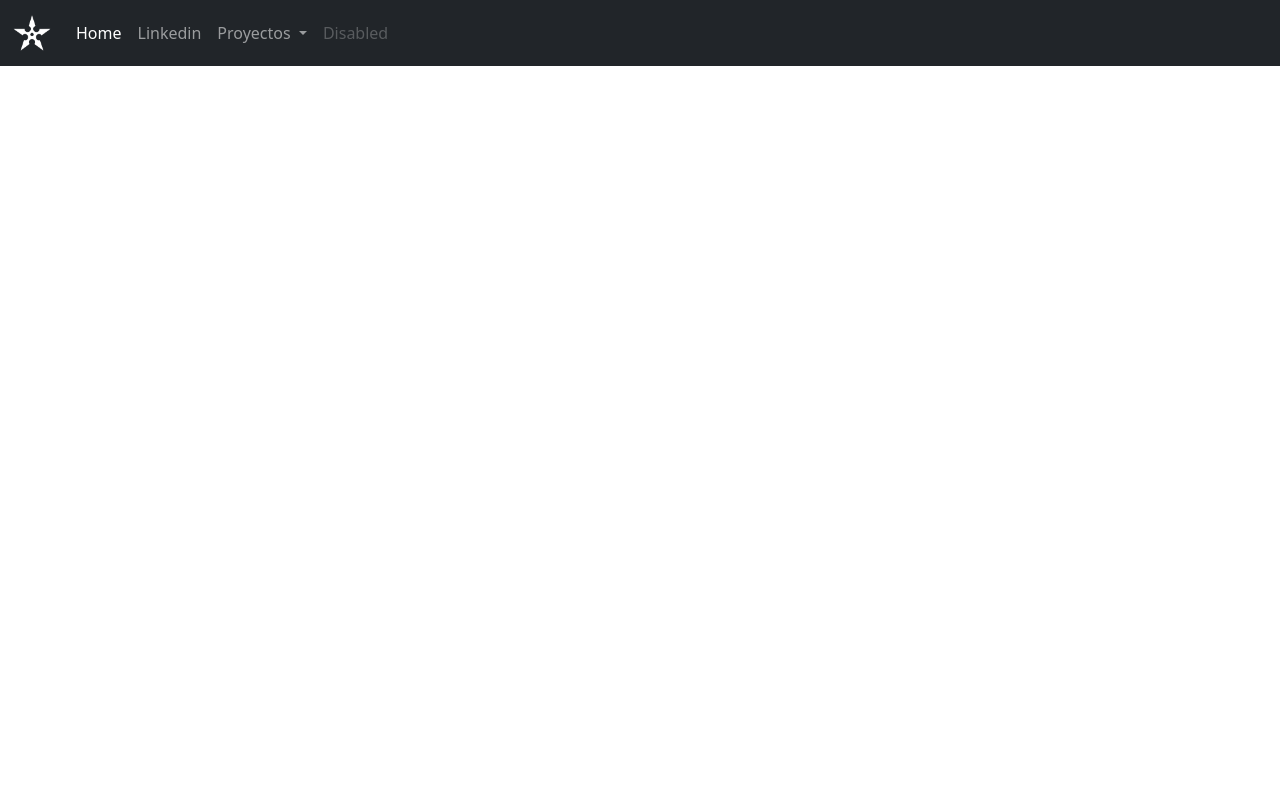
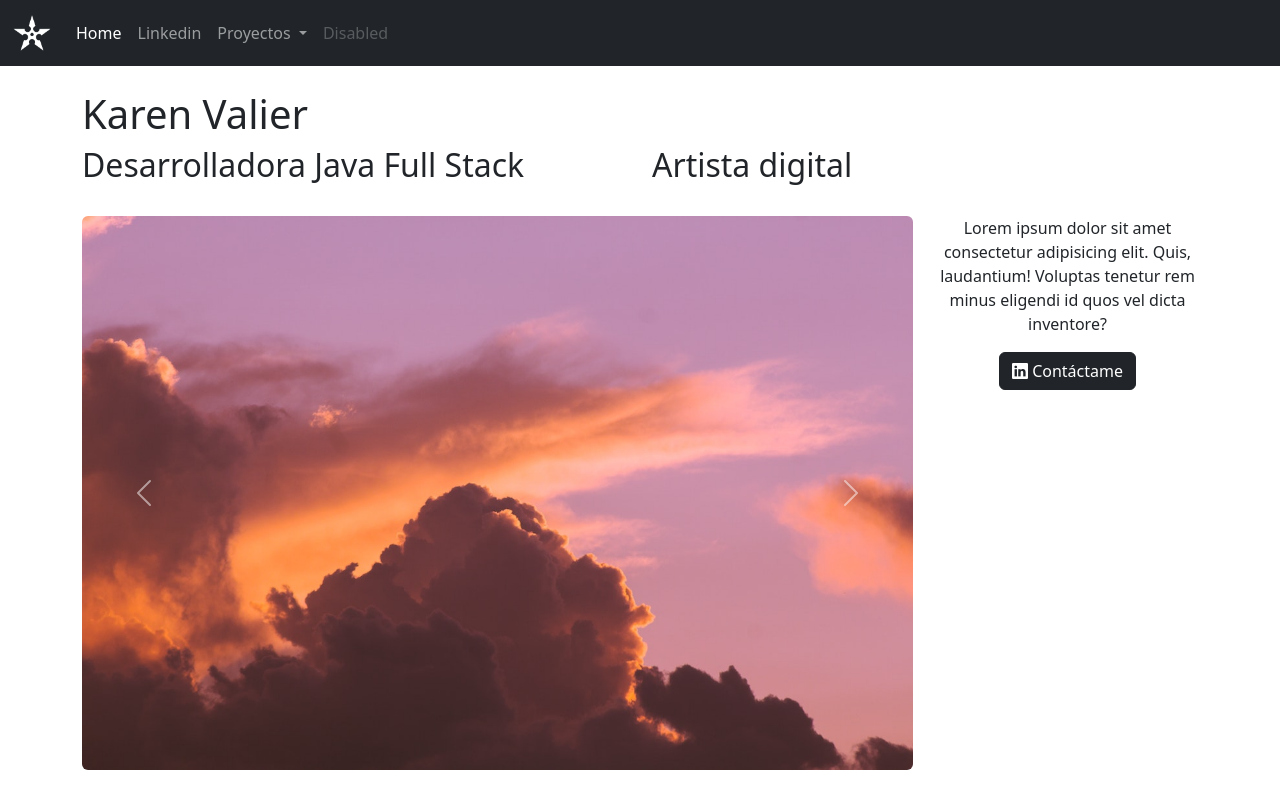
Before and after one commit to karen-vp/ch26-web06-bootstrap, a plain HTML site: page index.html in a window 1280 px wide. Shown: the top 800 px of the page. Drawn offline with nearby package versions, Linux system fonts and the light colour scheme.

Commit message:
feat: agregue un boton y un vector al final de la pagina

```diff
--- a/index.html
+++ b/index.html
@@ -7,16 +7,21 @@
     <meta name="viewport" content="width=device-width, initial-scale=1.0">
     <link href="https://cdn.jsdelivr.net/npm/bootstrap@5.3.0-alpha3/dist/css/bootstrap.min.css" rel="stylesheet"
         integrity="sha384-KK94CHFLLe+nY2dmCWGMq91rCGa5gtU4mk92HdvYe+M/SXH301p5ILy+dN9+nJOZ" crossorigin="anonymous">
+    <link rel="stylesheet" href="https://cdn.jsdelivr.net/npm/bootstrap-icons@1.10.4/font/bootstrap-icons.css">
+
     <link rel="stylesheet" href="./assets/styles/main.css">
     <title>Bootstrap demo</title>
 </head>
 
 <body>
     <!-- Navbar -->
-        <nav class="navbar navbar-expand-lg bg-dark" data-bs-theme="dark">
+    <nav class="navbar navbar-expand-sm bg-dark" data-bs-theme="dark">
         <div class="container-fluid">
-          <a class="navbar-brand " href="#"><img class="logo-shuriken" src="./assets/img/shuriken.png" alt="logo-shuriken"></a>
-          <button class="navbar-toggler" type="button" data-bs-toggle="collapse" data-bs-target="#navbarSupportedContent" aria-controls="navbarSupportedContent" aria-expanded="false" aria-label="Toggle navigation">
+            <a class="navbar-brand " href="#"><img class="logo-shuriken" src="./assets/img/shuriken.png"
+                    alt="logo-shuriken"></a>
+            <button class="navbar-toggler" type="button" data-bs-toggle="collapse"
+                data-bs-target="#navbarSupportedContent" aria-controls="navbarSupportedContent" aria-expanded="false"
+                aria-label="Toggle navigation">
                 <span class="navbar-toggler-icon"></span>
             </button>
             <div class="collapse navbar-collapse" id="navbarSupportedContent">
@@ -25,17 +30,21 @@
                         <a class="nav-link active" aria-current="page" href="#">Home</a>
                     </li>
                     <li class="nav-item">
-                <a class="nav-link" href="https://www.linkedin.com/in/karen-valier-1463ba24a/" target="_blank">Linkedin</a>
+                        <a class="nav-link" href="https://www.linkedin.com/in/karen-valier-1463ba24a/"
+                            target="_blank">Linkedin</a>
                     </li>
                     <li class="nav-item dropdown">
-                <a class="nav-link dropdown-toggle" href="#" role="button" data-bs-toggle="dropdown" aria-expanded="false">
+                        <a class="nav-link dropdown-toggle" href="#" role="button" data-bs-toggle="dropdown"
+                            aria-expanded="false">
                             Proyectos
                         </a>
                         <ul class="dropdown-menu">
                             <li><a class="dropdown-item" href="#">Dime tu nombre</a></li>
-                  <li><a class="dropdown-item" href="#">Calculadora</a></li>
-                  <li><hr class="dropdown-divider"></li>
-                  <li><a class="dropdown-item" href="#">Something else here</a></li>
+                            <li><a class="dropdown-item disabled" href="#">Calculadora</a></li>
+                            <li>
+                                <hr class="dropdown-divider">
+                            </li>
+                            <li><a class="dropdown-item disabled" href="#">Something else here</a></li>
                         </ul>
                     </li>
                     <li class="nav-item">
@@ -46,6 +55,84 @@
         </div>
     </nav>
 
+    <!-- Seccion Acerca de  -->
+    <!--Abreviación emmet: .container>.row>.col^.row>.col-6*2 -->
+    <!-- (^) Este simbolo sirve para irse un elemento atras -->
+    <div class="container mt-4">
+        <div class="row">
+            <div class="col">
+                <h1>Karen Valier</h1>
+            </div>
+        </div>
+        <div class="row">
+            <div class="col-12 col-md-6">
+                <h2>Desarrolladora Java Full Stack</h2>
+            </div>
+            <div class="col-12 col-md-6">
+                <h2>Artista digital</h2>
+            </div>
+        </div>
+    </div>
+
+    <!-- Seccion Carrousel -->
+    <!--Abreviacion emmet: .container-fluid>.row>.col-9+.col-3 -->
+    <!-- (+) sirve para agregar un elemento hermano -->
+    <div class="container my-4 text-center">
+        <div class="row justify-content-center">
+            <div class="col-9 mb-4">
+                <div id="carouselExample" class="carousel slide" data-bs-ride="carousel">
+                    <div class="carousel-inner">
+                        <div class="carousel-item active " data-bs-interval="3000">
+                            <img src="./assets/img/pexels-debasish-vishal-4124167.jpg" class="d-block w-100 rounded"
+                                alt="storm">
+                        </div>
+                        <div class="carousel-item" data-bs-interval="3000">
+                            <img src="./assets/img/pexels-faith-8574399.jpg" class="d-block w-100 rounded"
+                                alt="pinky sunset">
+                        </div>
+                        <div class="carousel-item" data-bs-interval="3000">
+                            <img src="./assets/img/pexels-engin-akyurt-7085607.jpg" class="d-block w-100 rounded"
+                                alt="blue sky">
+                        </div>
+                        <div class="carousel-item" data-bs-interval="3000">
+                            <img src="./assets/img/pexels-tom-fisk-10069109.jpg" class="d-block w-100 rounded"
+                                alt="orange sunset">
+                        </div>
+                    </div>
+                    <button class="carousel-control-prev" type="button" data-bs-target="#carouselExample"
+                        data-bs-slide="prev">
+                        <span class="carousel-control-prev-icon" aria-hidden="true"></span>
+                        <span class="visually-hidden">Previous</span>
+                    </button>
+                    <button class="carousel-control-next" type="button" data-bs-target="#carouselExample"
+                        data-bs-slide="next">
+                        <span class="carousel-control-next-icon" aria-hidden="true"></span>
+                        <span class="visually-hidden">Next</span>
+                    </button>
+                </div>
+            </div>
+            <!-- descripcion carousel -->
+            <div class="col-12 col-lg-3 ">
+                <!-- Descripcion -->
+                <div class="row">
+                    <div class="col">
+                        <p>Lorem ipsum dolor sit amet consectetur adipisicing elit. Quis, laudantium! Voluptas tenetur
+                            rem minus eligendi id quos vel dicta inventore?</p>
+                    </div>
+                </div>
+                <!-- Boton Linkedin -->
+                <div class="row">
+                    <div class="col">
+                        <a href="https://www.linkedin.com/in/karen-valier-1463ba24a/" target="_blank"
+                            rel="noopener noreferrer">
+                            <button type="button" class="btn btn-dark"><i class="bi bi-linkedin"></i> Contáctame</button></a>
+                    </div>
+                </div>
+            </div>
+        </div>
+    </div>
+
+    <svg xmlns="http://www.w3.org/2000/svg" viewBox="0 0 1440 320"><path fill="#212529" fill-opacity="1" d="M0,96L40,112C80,128,160,160,240,192C320,224,400,256,480,245.3C560,235,640,181,720,160C800,139,880,149,960,149.3C1040,149,1120,139,1200,117.3C1280,96,1360,64,1400,48L1440,32L1440,320L1400,320C1360,320,1280,320,1200,320C1120,320,1040,320,960,320C880,320,800,320,720,320C640,320,560,320,480,320C400,320,320,320,240,320C160,320,80,320,40,320L0,320Z"></path></svg>
 
     <script src="https://cdn.jsdelivr.net/npm/bootstrap@5.3.0-alpha3/dist/js/bootstrap.bundle.min.js"
         integrity="sha384-ENjdO4Dr2bkBIFxQpeoTz1HIcje39Wm4jDKdf19U8gI4ddQ3GYNS7NTKfAdVQSZe"
```
Also changed, not shown: assets/img/pexels-debasish-vishal-4124167.jpg (added), assets/img/pexels-engin-akyurt-7085607.jpg (added), assets/img/pexels-faith-8574399.jpg (added), assets/img/pexels-tom-fisk-10069109.jpg (added). Lines whose indentation alone changed are shown as unchanged.
